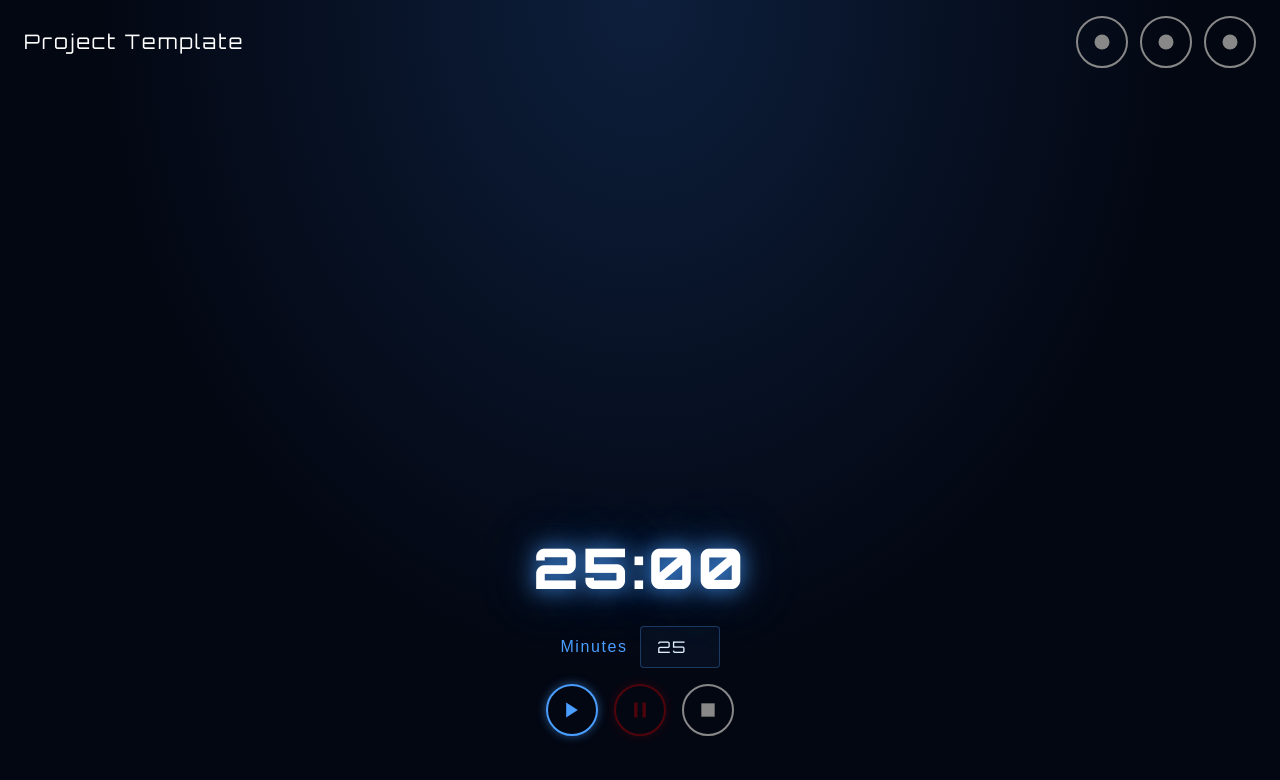
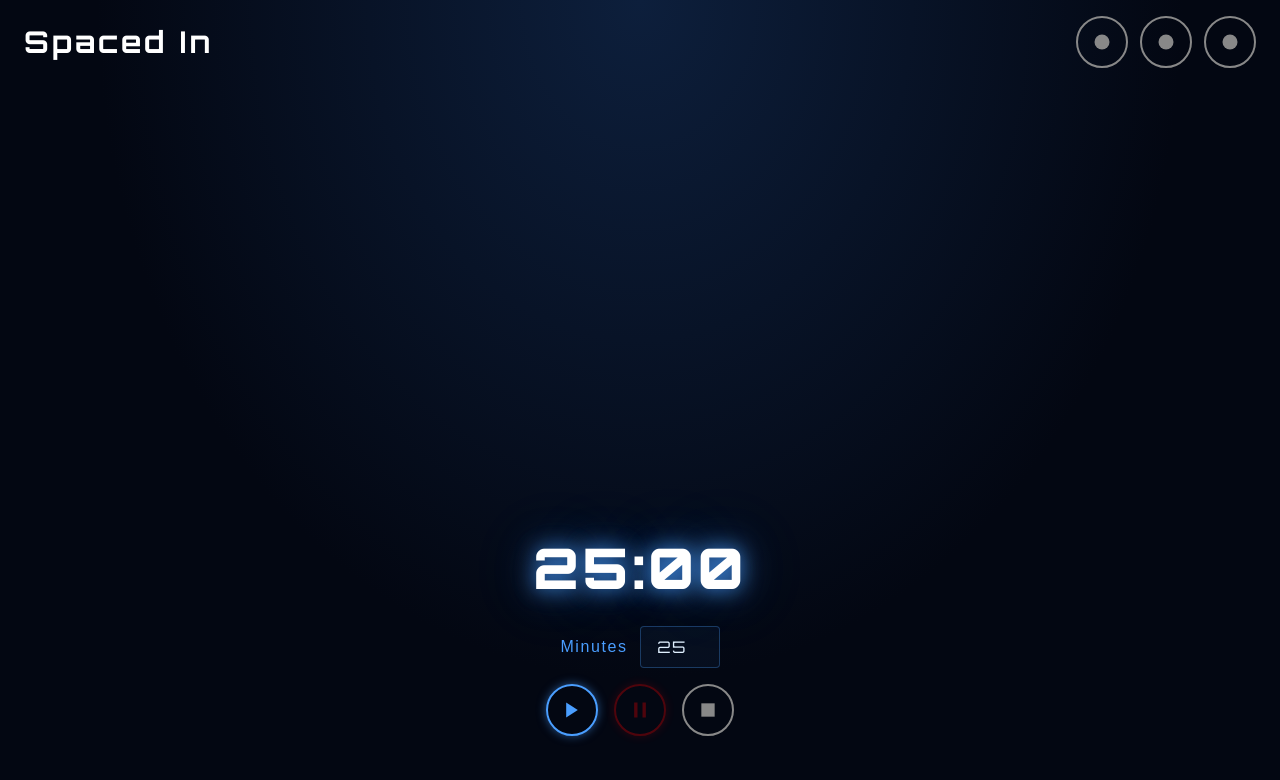
Before and after one commit to devsuoa/devsuoa-devs-sesa-beginner-hackathon-2026-lortisol, a React (Vite) app in the folder frontend/: page / in a window 1280 px wide. Shown: the top 780 px of the page. Built offline with nearby package versions, Linux system fonts and the light colour scheme.

Commit message:
style: title is now bold

```diff
--- a/frontend/src/App.tsx
+++ b/frontend/src/App.tsx
@@ -57,8 +57,8 @@ export default function App() {
 {/* Top navbar */}
 <div className="fixed top-0 left-0 right-0 flex items-center justify-between px-6 py-4">
 
-  <span className="font-[Orbitron] text-xl text-white tracking-widest">
-    Project Template
+  <span className="font-[Orbitron] text-3xl text-white font-bold tracking-widest">
+    Spaced In
   </span>
 
   <div className="flex gap-3">
```
